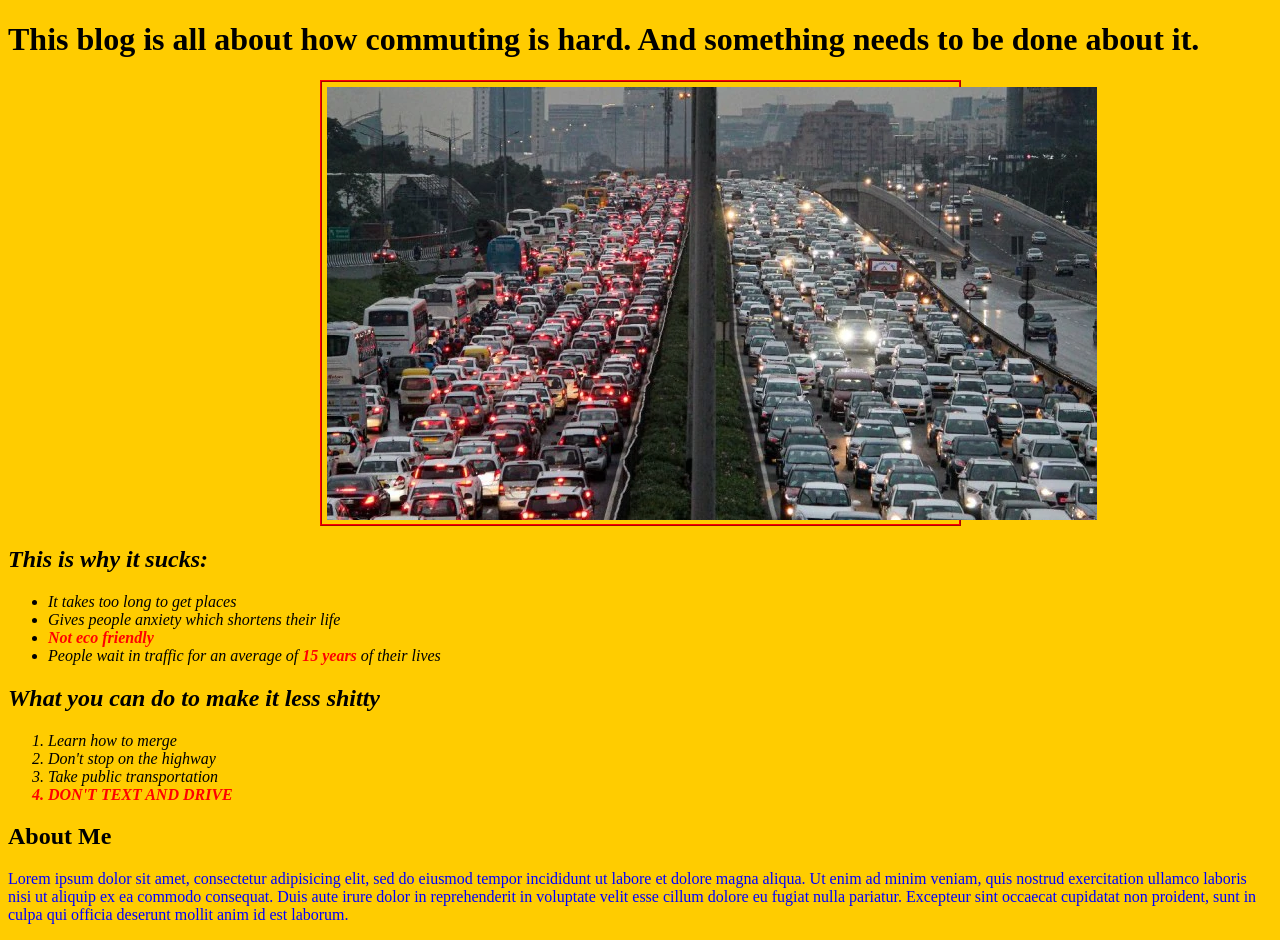
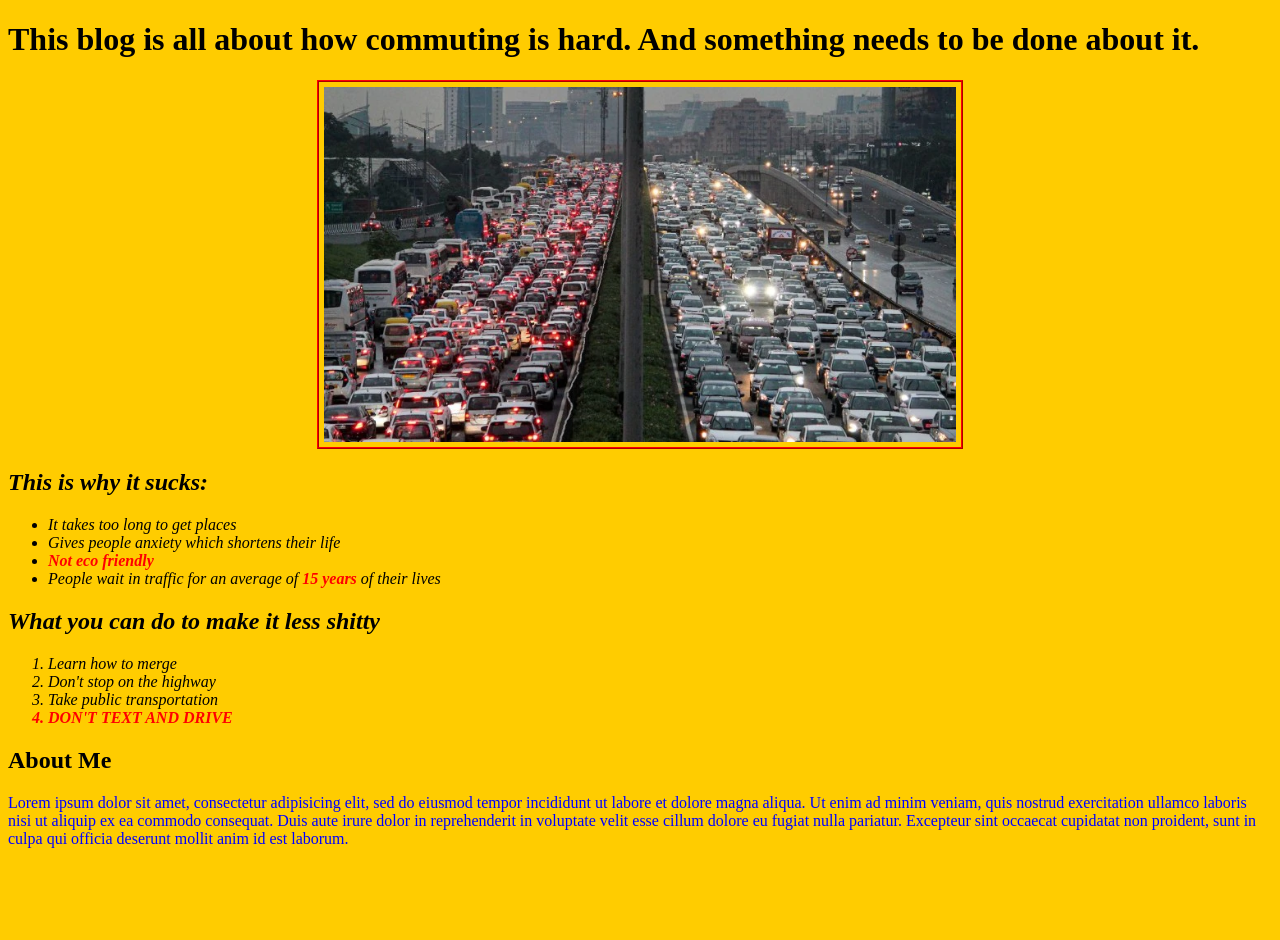
Before and after one commit to Saul-Ordonez/traffic-blog, a plain HTML site: page index.html in a window 1280 px wide. After the commit the page ends 864 px from the top, so only its background shows below. Drawn offline with Linux system fonts and the light colour scheme.

Commit message:
fix bordering using with img

```diff
--- a/css/styles.css
+++ b/css/styles.css
@@ -15,12 +15,14 @@ body{
   background-color: #FFCC00;
 }
 
-div.picture{
+img{
   border-style: ridge;
   border-width: 2px;
   border-color: red;
   padding-left: 5px;
   padding-top: 5px;
+  padding-right: 5px;
+  padding-bottom: 5px;
   display: block;
   margin-left: auto;
   margin-right: auto;
```
